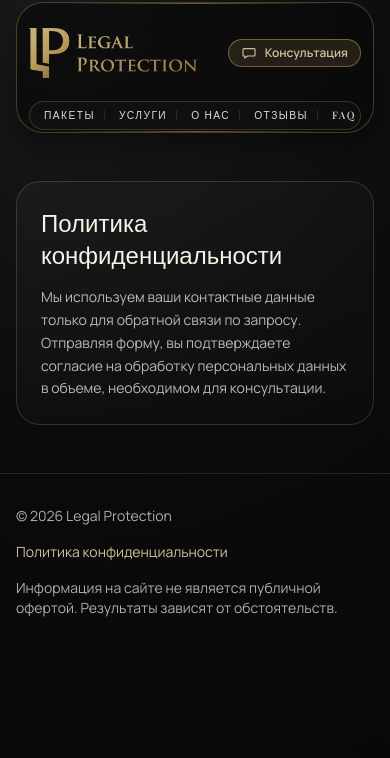
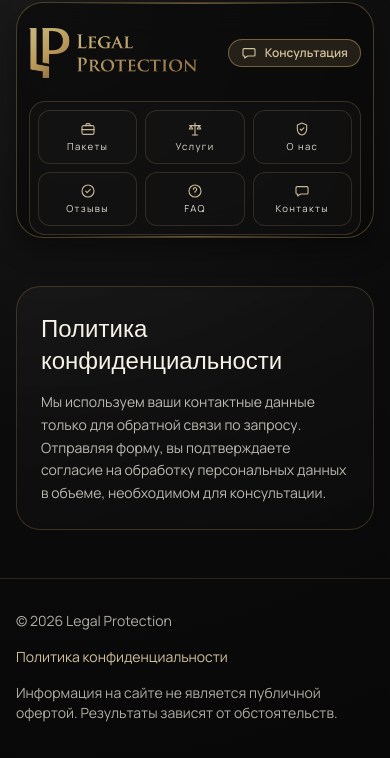
Before and after one commit to kalist01337/legalprotection, a Next.js app: page /privacy in a window 390 px wide. Shown: the top 758 px of the page. Built offline with nearby package versions, Linux system fonts and the light colour scheme.

Commit message:
Improve mobile header nav with icon grid

```diff
--- a/src/components/sections/header.tsx
+++ b/src/components/sections/header.tsx
@@ -1,6 +1,16 @@
 import Link from "next/link";
-import { MessageIcon, PhoneIcon } from "@/components/ui/icons";
+import type { ComponentType } from "react";
+import { BriefcaseIcon, CheckCircleIcon, CircleQuestionIcon, MessageIcon, PhoneIcon, ScaleIcon, ShieldIcon } from "@/components/ui/icons";
 import { siteConfig } from "@/config/site";
+
+const mobileNavIcons: Record<string, ComponentType<{ className?: string }>> = {
+  "#packages": BriefcaseIcon,
+  "#services": ScaleIcon,
+  "#about": ShieldIcon,
+  "#reviews": CheckCircleIcon,
+  "#faq": CircleQuestionIcon,
+  "#contacts": MessageIcon,
+};
 
 export function Header() {
   return (
@@ -44,7 +54,24 @@ export function Header() {
             </div>
 
             <nav className="mt-0">
-              <div className="w-full overflow-x-auto rounded-2xl border border-gold/25 bg-white/[0.02] p-[2px]">
+              <div className="grid grid-cols-3 gap-2 rounded-2xl border border-gold/25 bg-white/[0.02] p-2 sm:hidden">
+                {siteConfig.nav.map((item) => {
+                  const Icon = mobileNavIcons[item.href] ?? CircleQuestionIcon;
+
+                  return (
+                    <a
+                      key={item.href}
+                      href={item.href}
+                      className="inline-flex min-h-[54px] flex-col items-center justify-center gap-1 rounded-xl border border-gold/20 bg-white/[0.01] px-1.5 py-1 text-center text-[0.6rem] leading-tight text-ivory/90 transition hover:border-gold/45 hover:bg-gold/10 hover:text-goldSoft"
+                    >
+                      <Icon className="h-4 w-4 text-goldSoft/95" />
+                      <span>{item.label}</span>
+                    </a>
+                  );
+                })}
+              </div>
+
+              <div className="hidden w-full overflow-x-auto rounded-2xl border border-gold/25 bg-white/[0.02] p-[2px] sm:block">
                 <div className="mx-auto flex min-w-max items-center justify-center">
                   {siteConfig.nav.map((item, index) => (
                     <a
```
